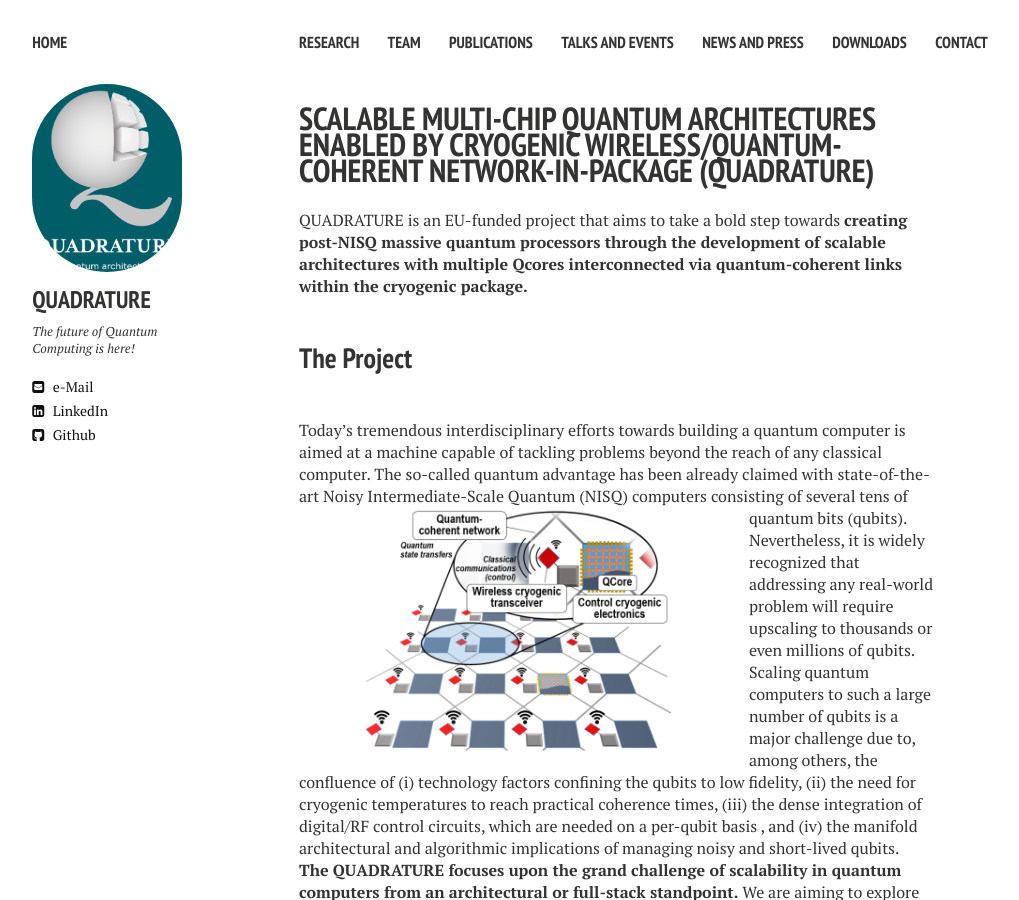
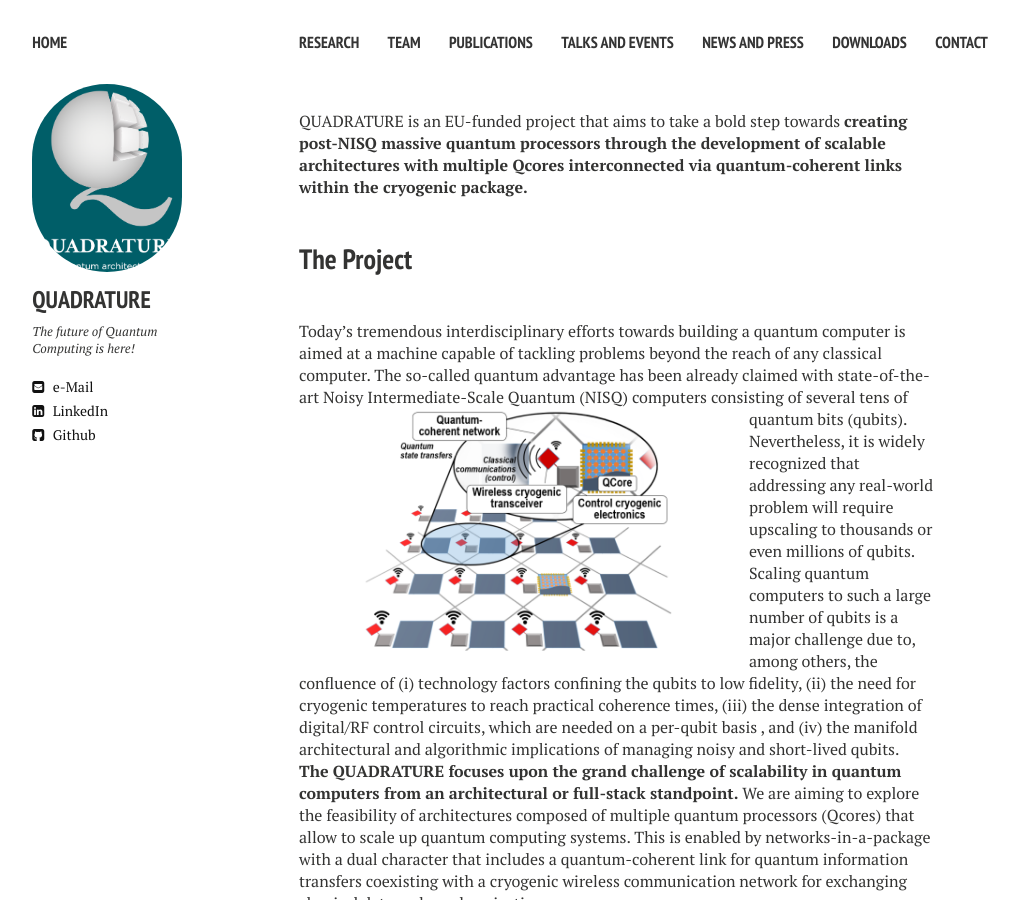
Before and after one commit to biddu/biddu.github.io, a Jekyll site: the page built from index.md, in a window 1280 px wide and 900 px high. Shown: the whole window, without its empty margins (21-1040 px from the left). Built offline with Jekyll 4.4.1, drawn with Linux system fonts in a browser that asks for light colours; nearby versions of some CDN libraries; comment, search, counter and statistics services are not loaded.

Commit message:
Update index.md

```diff
--- a/index.md
+++ b/index.md
@@ -1,6 +1,6 @@
 ---
 layout: home3
-title: SCALABLE MULTI-CHIP QUANTUM ARCHITECTURES ENABLED BY CRYOGENIC WIRELESS/QUANTUM-COHERENT NETWORK-IN-PACKAGE (QUADRATURE)
+title:
 description: "Quadrature EU Project Website"
 tags: [Jekyll, theme, responsive, blog, template]
 image:
```
